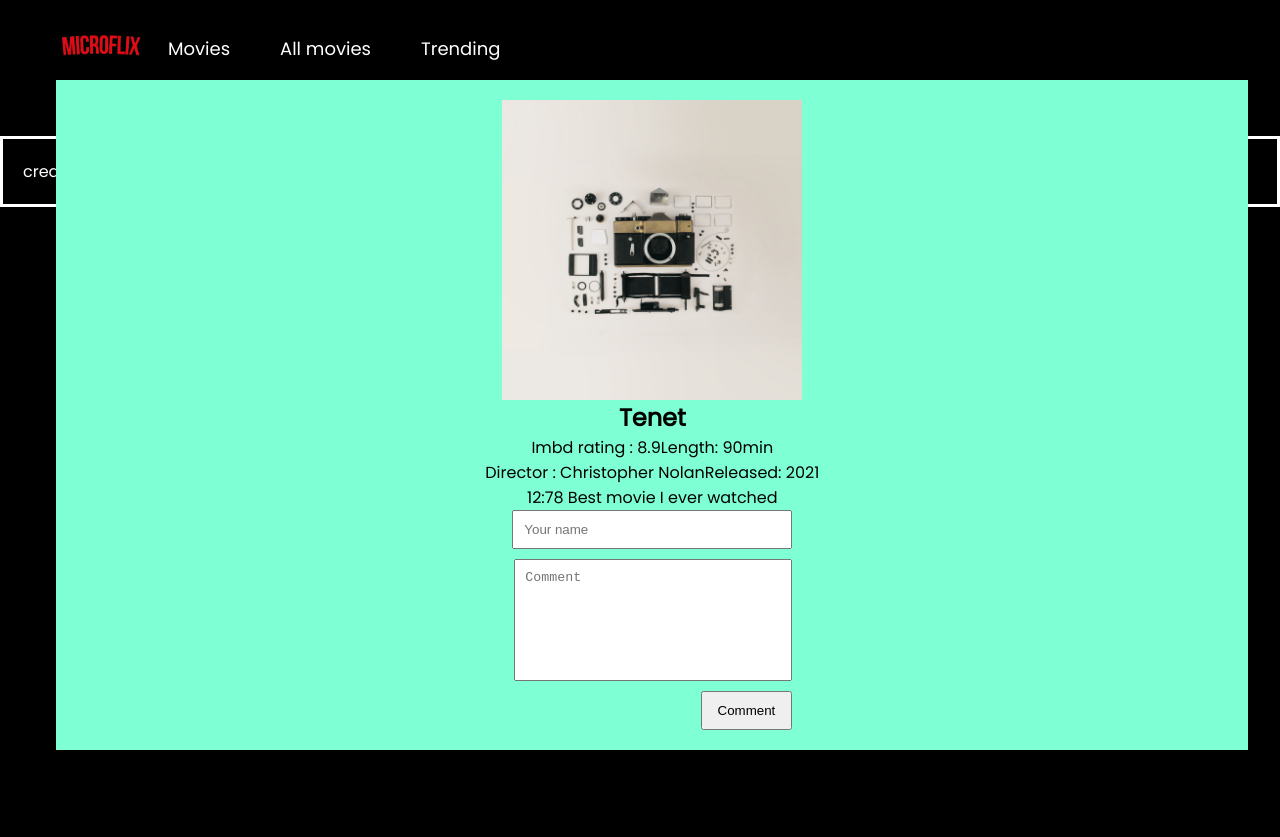
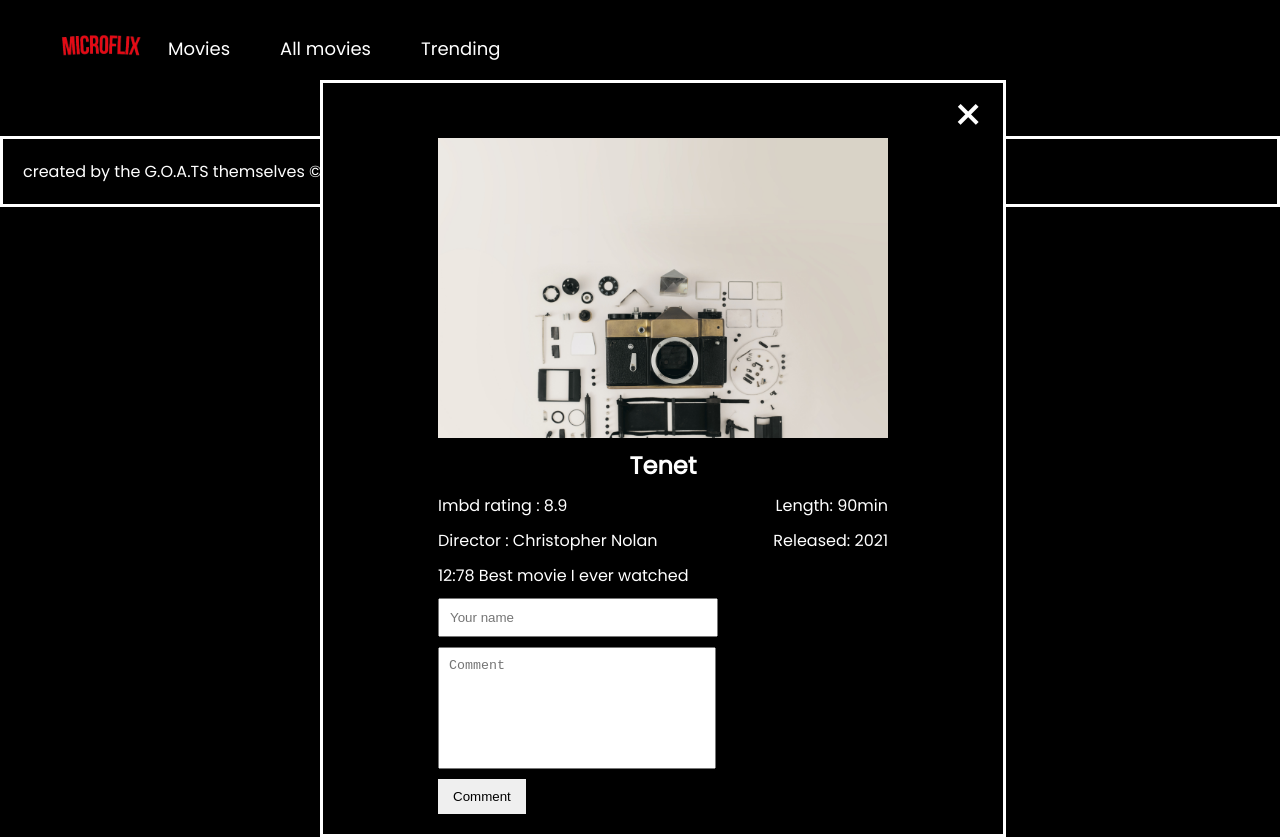
Before and after one commit to businesskaniki/microflix, a website built with webpack: page src/index.html in a window 1280 px wide. Before the commit the page ends 800 px from the top, so only its background shows below. Built offline with nearby package versions, Linux system fonts and the light colour scheme; no server answers; a web font is replaced by a local one.

Commit message:
add color to popup

```diff
--- a/src/desktop.css
+++ b/src/desktop.css
@@ -81,6 +81,8 @@
 
   form button {
     padding: 1rem 1.5rem;
+    border-radius: 0;
+    border: none;
   }
 
   .card button {
@@ -115,20 +117,30 @@
   }
 
   .popup {
+    border: 3px solid #fff;
+    color: #fff;
     padding: 20px;
     display: flex;
     flex-direction: column;
     align-items: center;
     position: absolute;
     top: 10%;
-    left: 4.4%;
+    left: 25%;
     margin: auto;
-    width: 90vw;
-    background-color: aquamarine;
+    width: 50vw;
+    gap: 1rem;
+    background-color: rgba(0, 0, 0);
+  }
+
+  .close {
+    transform: scale(3);
+    align-self: flex-end;
+    margin-right: 1rem;
+    cursor: pointer;
   }
 
   .movie {
-    width: 30rem;
+    width: 45rem;
     height: 30rem;
     background-image: url(./imgs/movie.jpg);
     background-size: cover;
@@ -138,7 +150,8 @@
     display: flex;
     flex-direction: column;
     gap: 1rem;
-    align-items: flex-end;
+    align-items: flex-start;
+    width: 45rem;
   }
 
   textarea {
@@ -152,4 +165,20 @@
     padding: 1rem;
     width: 20vw;
   }
+
+  .rating {
+    display: flex;
+    justify-content: space-between;
+    width: 45rem;
+  }
+
+  .info {
+    display: flex;
+    justify-content: space-between;
+    width: 45rem;
+  }
+
+  .comments {
+    width: 45rem;
+  }
 }
--- a/src/index.html
+++ b/src/index.html
@@ -28,19 +28,20 @@
 
         </div>
         <div class="popup">
+            <span class="close">&times;</span>
             <div class="movie"></div>
             <h2>Tenet</h2>
-            <p .class><span>Imbd rating : 8.9</span><span>Length: 90min</span></p>
-            <p><span>Director : Christopher Nolan</span><span>Released: 2021</span></p>
+            <p class = "rating"><span>Imbd rating : 8.9</span><span>Length: 90min</span></p>
+            <p class = "info"><span>Director : Christopher Nolan</span><span>Released: 2021</span></p>
             <ul class="comments">
                 <li>12:78 Best movie I ever watched</li>
-               </ul>
+            </ul>
            <form action="#">
             <input type="text" placeholder="Your name">
             <textarea name="comments"  class = "add-comment" placeholder="Comment"></textarea>
             <button type="submit" id = "submit">Comment</button>
            </form>
-         </div>
+        </div>
     </main>
     <footer>
         <span>created by the G.O.A.TS themselves &copy; 2030</span>
--- a/src/modules/fetch.js
+++ b/src/modules/fetch.js
@@ -9,6 +9,7 @@ const fetchdata = async () => {
       const card = document.createElement('div');
       card.classList.add('card');
       const movie = response[movies];
+      card.id = `${movie.id}`;
       card.innerHTML += `
                 <p><span>${movie.name}</span><i class="bi bi-heart-fill"></i><i class = "likes">5 likes</i></p>
                 <button>comments</button>
```
Also changed, not shown: README.md (added), dist/index.html, dist/main.bundle.js.
